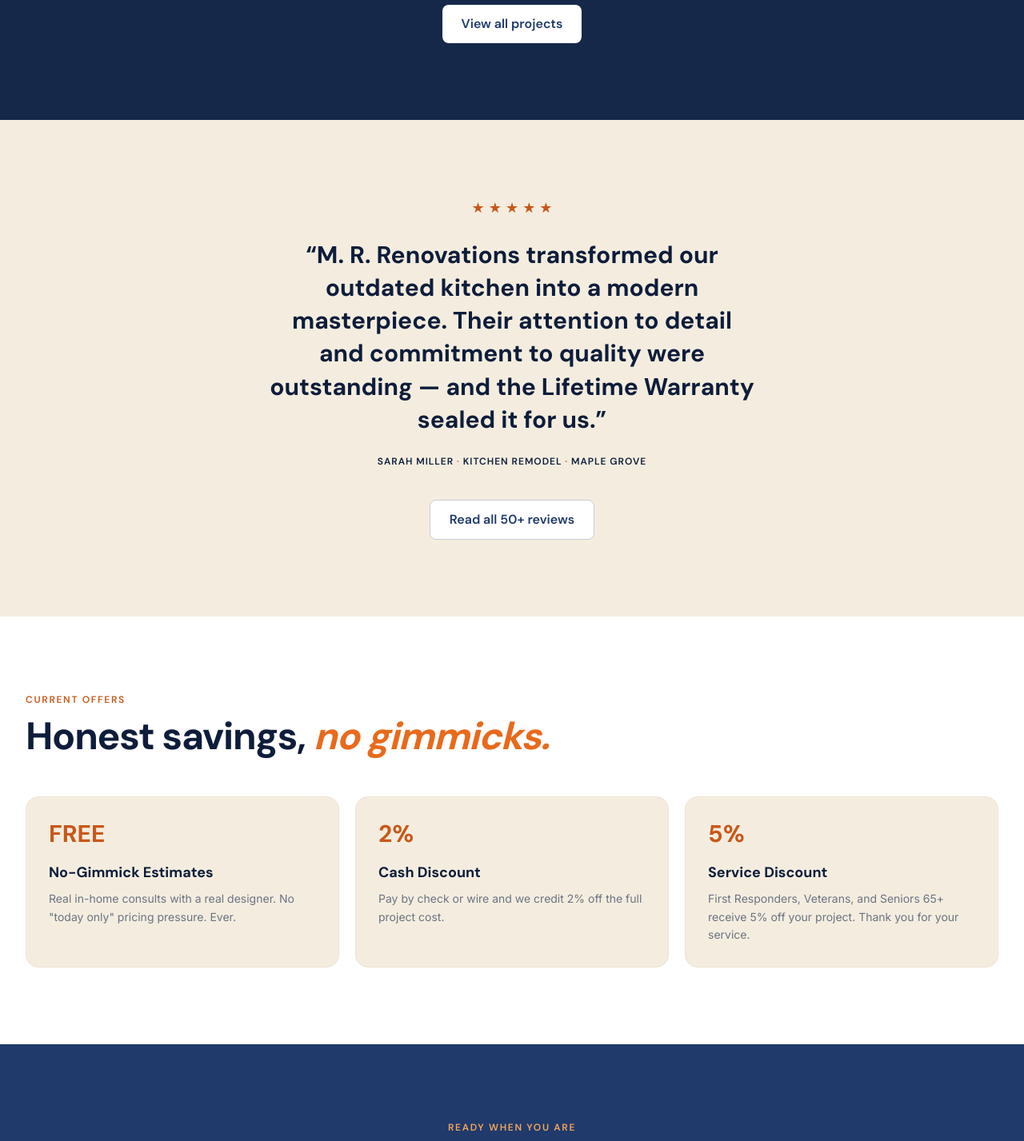
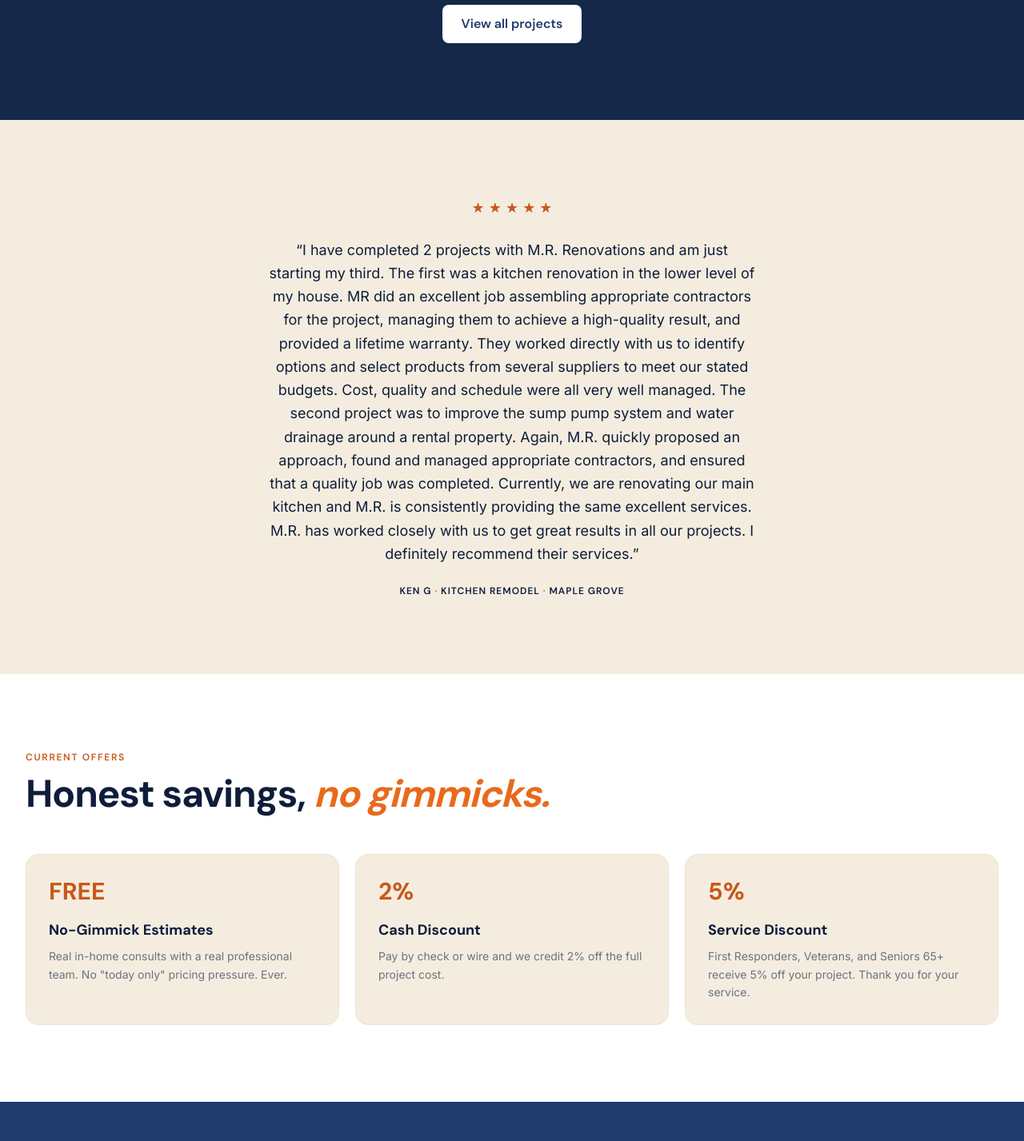
Before and after one commit to LoadedSauce/MRRenoWebsite, a Next.js app: page / in a window 1280 px wide. Shown: the part 3925-5352 px from the top of the page at 80% size. Built offline with nearby package versions, Linux system fonts and the light colour scheme; no server answers; the database is empty.

Commit message:
Homepage: Ken G testimonial replaces Sarah Miller; No-Gimmick body; drop Read-all-reviews link

```diff
--- a/src/app/page.tsx
+++ b/src/app/page.tsx
@@ -111,7 +111,7 @@ const offers = [
   {
     label: "FREE",
     title: "No-Gimmick Estimates",
-    body: "Real in-home consults with a real designer. No \"today only\" pricing pressure. Ever.",
+    body: "Real in-home consults with a real professional team. No \"today only\" pricing pressure. Ever.",
   },
   {
     label: "2%",
@@ -395,24 +395,15 @@ export default async function Home() {
             &#9733; &#9733; &#9733; &#9733; &#9733;
           </p>
           <blockquote className="mt-6">
-            <p className="font-display font-bold text-2xl sm:text-3xl text-ink leading-snug">
-              &ldquo;M.&nbsp;R. Renovations transformed our outdated kitchen into a modern masterpiece. Their attention to detail and commitment to quality were outstanding &mdash; and the Lifetime Warranty sealed it for us.&rdquo;
+            <p className="text-base sm:text-lg text-ink leading-relaxed">
+              &ldquo;I have completed 2 projects with M.R. Renovations and am just starting my third. The first was a kitchen renovation in the lower level of my house. MR did an excellent job assembling appropriate contractors for the project, managing them to achieve a high-quality result, and provided a lifetime warranty. They worked directly with us to identify options and select products from several suppliers to meet our stated budgets. Cost, quality and schedule were all very well managed. The second project was to improve the sump pump system and water drainage around a rental property. Again, M.R. quickly proposed an approach, found and managed appropriate contractors, and ensured that a quality job was completed. Currently, we are renovating our main kitchen and M.R. is consistently providing the same excellent services. M.R. has worked closely with us to get great results in all our projects. I definitely recommend their services.&rdquo;
             </p>
             <footer className="mt-6 text-sm">
               <p className="font-display font-semibold text-ink tracking-[0.08em] uppercase text-xs">
-                Sarah Miller <span className="text-orange-deep">&middot;</span> Kitchen Remodel <span className="text-orange-deep">&middot;</span> Maple Grove
+                Ken G <span className="text-orange-deep">&middot;</span> Kitchen Remodel <span className="text-orange-deep">&middot;</span> Maple Grove
               </p>
             </footer>
           </blockquote>
-
-          <div className="mt-10">
-            <Link
-              href="#all-reviews"
-              className="inline-flex items-center justify-center bg-paper text-navy border border-faint font-display font-semibold px-6 py-3 rounded-md hover:bg-soft-navy transition-colors"
-            >
-              Read all 50+ reviews
-            </Link>
-          </div>
         </Container>
       </section>
 
```
